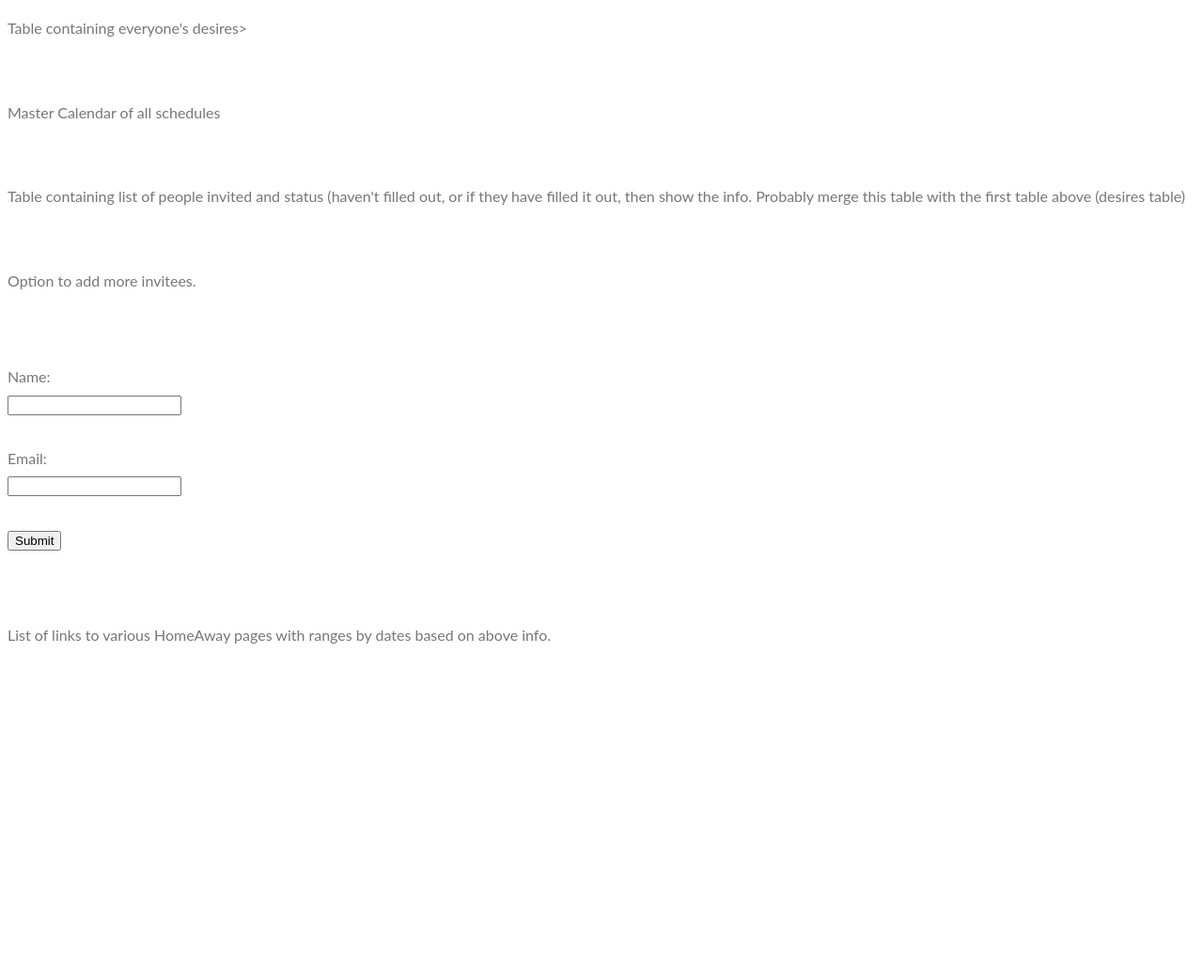
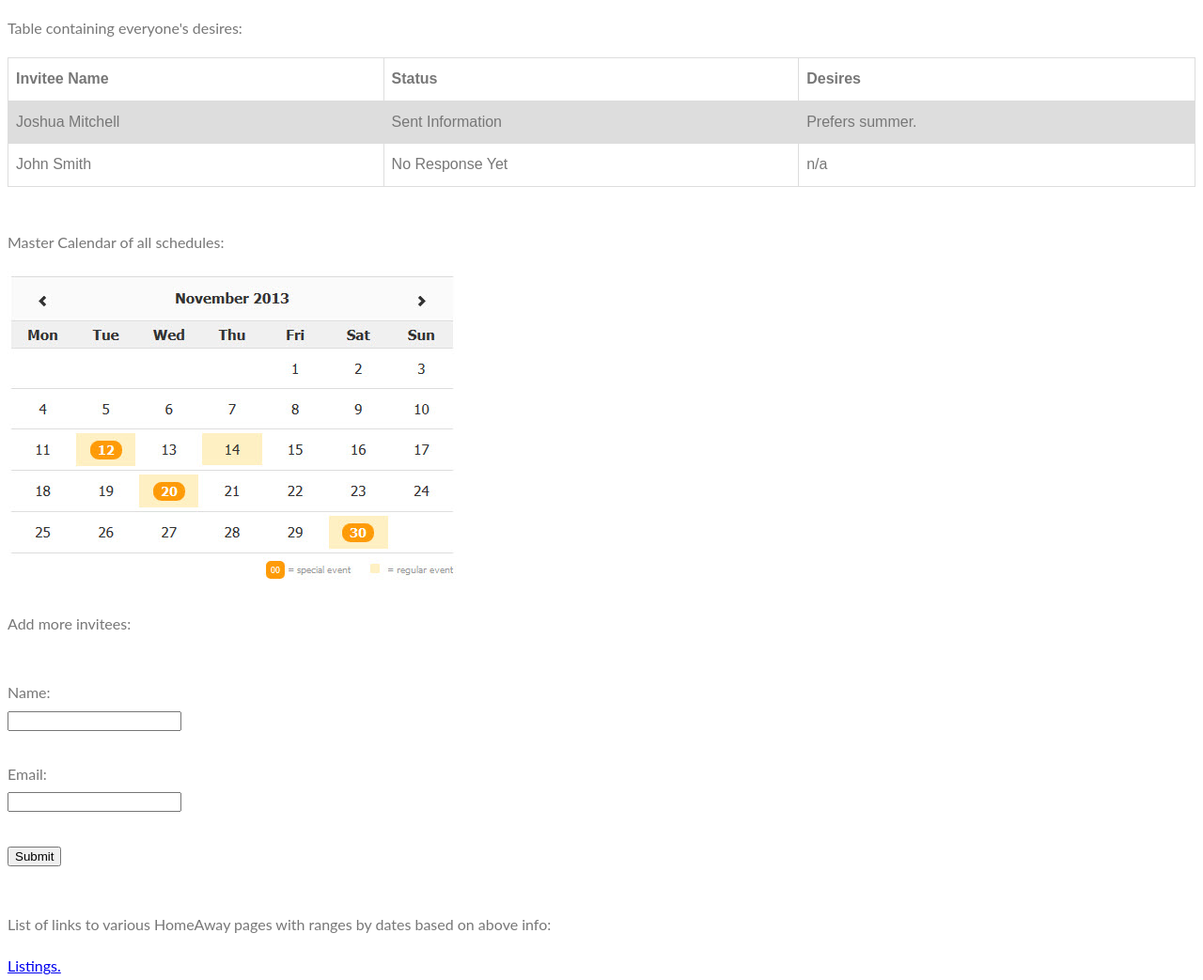
Before and after one commit to IanPhilips/vvhen, a Python web app: template templates/list_of_invitees.html in a window 1280 px wide. Shown: the whole page at 94% size. Before the commit the page ends 685 px from the top, so only its background shows below. Run offline with Jinja, Linux system fonts and the light colour scheme; the template is opened without the code that fills it, so the values that code supplies are empty.

Commit message:
added more stuff

```diff
--- a/templates/list_of_invitees.html
+++ b/templates/list_of_invitees.html
@@ -6,14 +6,49 @@
 	        <p id="error">{{error}}</p>
 	{% endif %}
 
-<p>Table containing everyone's desires></p>
+<p>Table containing everyone's desires:</p>
+
+<style>
+table {
+    font-family: arial, sans-serif;
+    border-collapse: collapse;
+    width: 100%;
+}
+
+td, th {
+    border: 1px solid #dddddd;
+    text-align: left;
+    padding: 8px;
+}
+
+tr:nth-child(even) {
+    background-color: #dddddd;
+}
+</style>
+
+<table>
+  <tr>
+    <th>Invitee Name</th>
+    <th>Status</th>
+    <th>Desires</th>
+  </tr>
+  <tr>
+    <td>Joshua Mitchell</td>
+    <td>Sent Information</td>
+    <td>Prefers summer.</td>
+  </tr>
+  <tr>
+    <td>John Smith</td>
+    <td>No Response Yet</td>
+    <td>n/a</td>
+  </tr>
+</table>
+
 <br>
-<P>Master Calendar of all schedules</P>
+<P>Master Calendar of all schedules:</P>
+<img src="static/images/calendar.jpg">
 <br>
-<p>Table containing list of people invited and status (haven't filled out, or if they have filled it out, then show the info. Probably merge this table with the first table above (desires table)</p>
-<br>
-<p>Option to add more invitees.</p>
-<br>
+<p>Add more invitees:</p>
 <form action="/send-invitee-email" id="planner_form" method="post">
         <br>
         Name:
@@ -31,7 +66,8 @@
         <br>
     </form>
 
-<br>
-<p>List of links to various HomeAway pages with ranges by dates based on above info.</p>
+<p>List of links to various HomeAway pages with ranges by dates based on above info:</p>
+
+<a href="http://www.google.com"><p>Listings.</p></a>
 
 {% endblock %}
--- a/templates/planner_information.html
+++ b/templates/planner_information.html
@@ -33,6 +33,7 @@ function(start, end, label) {
 <P>Other planner details go here (i.e. location preferences, date / time preferences, country / city preferences):</P>
 <input type="text">
 <br>
+<br>
 <p>Start inviting vacation attendies:</p>
 
 <a href="/list-of-invitees"><button type="button">Next</button></a>
```
Also changed, not shown: static/images/calendar.jpg (added).
